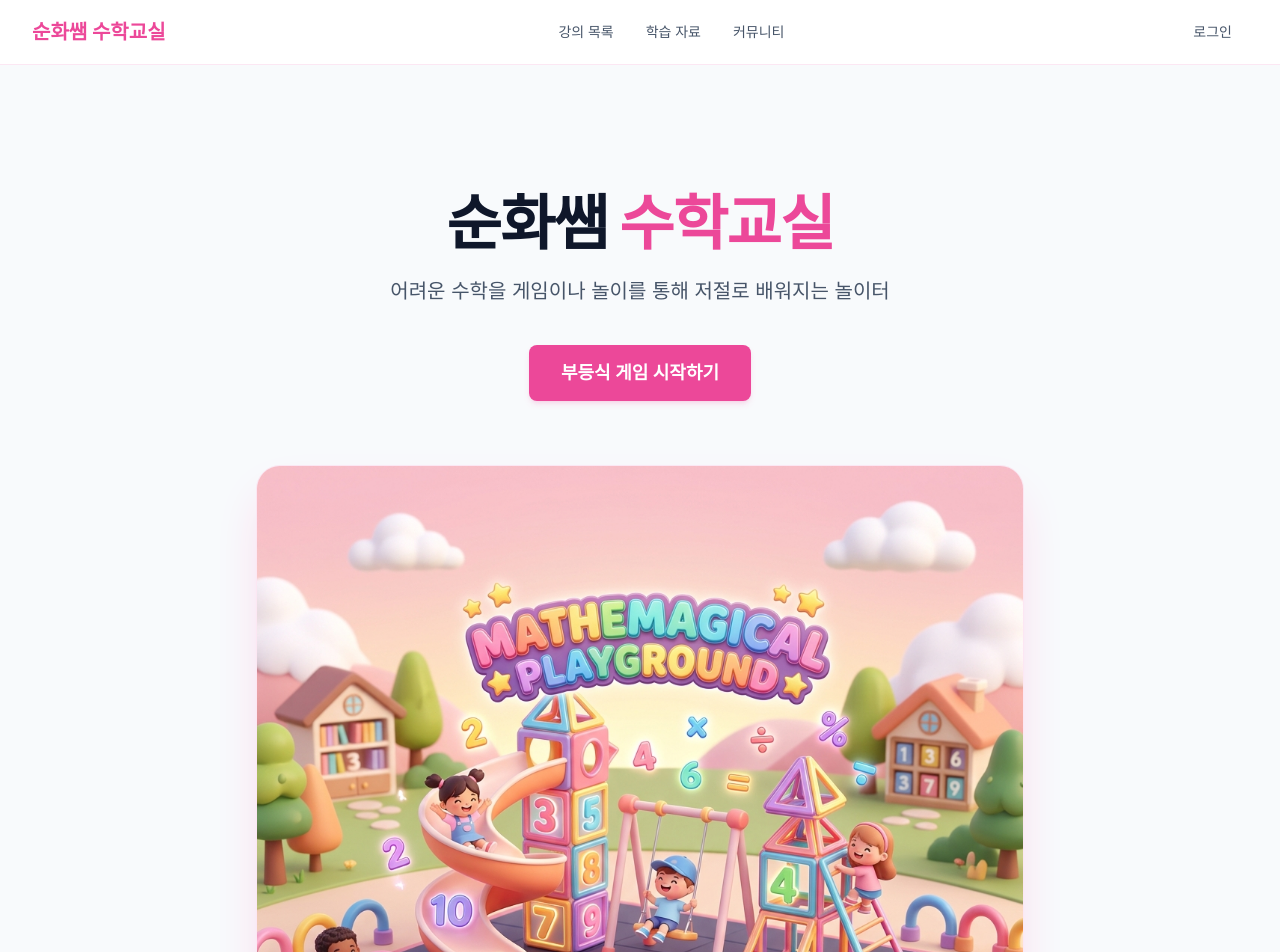
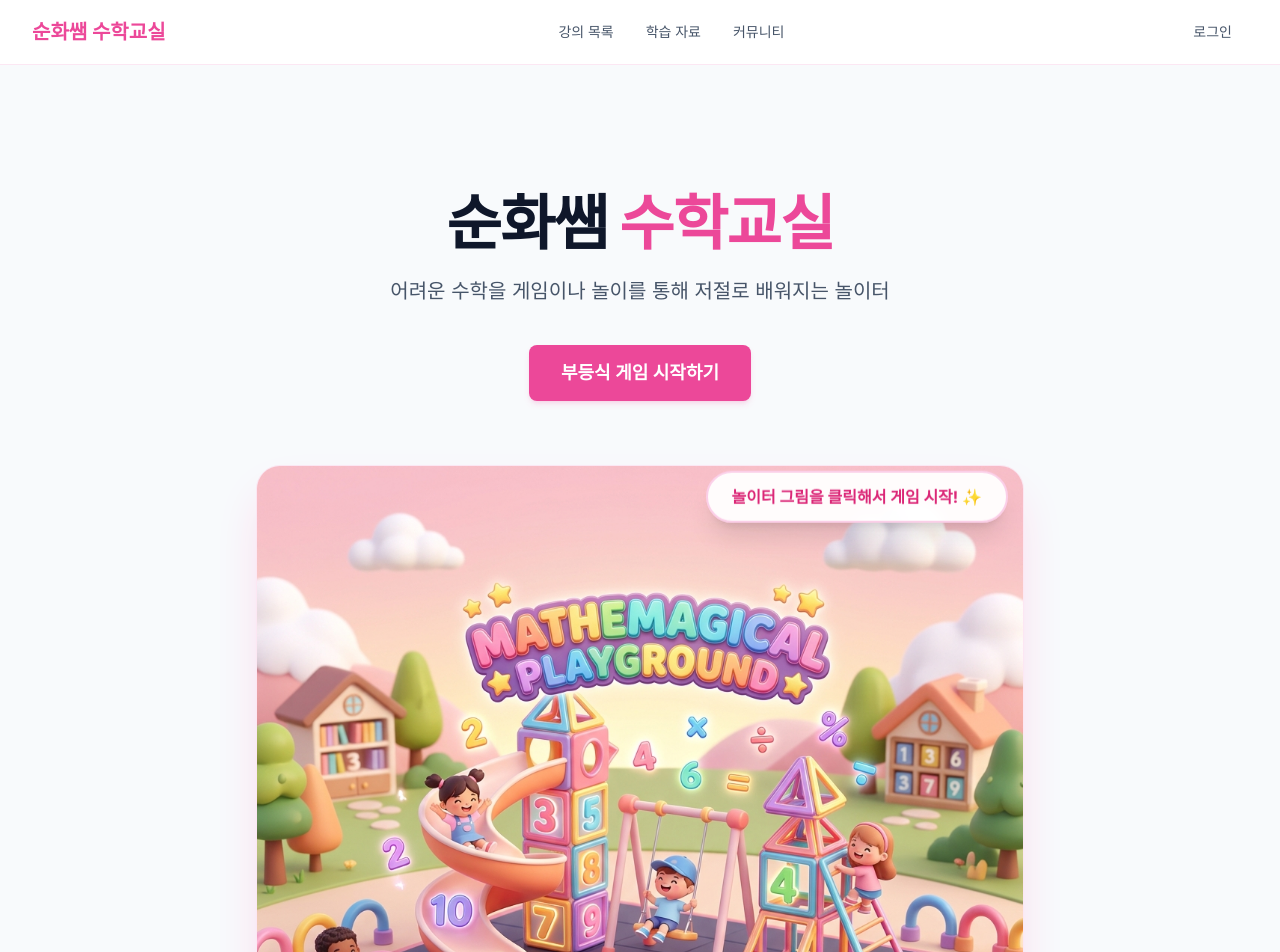
Before and after one commit to gnfkgnvm1-afk/sun, a Next.js app: page / in a window 1280 px wide. Shown: the top 952 px of the page. Built offline with nearby package versions, Linux system fonts and the light colour scheme.

Commit message:
style: 메인 그림(놀이터) 클릭 시 게임으로 연결되도록 설정

```diff
--- a/app/page.tsx
+++ b/app/page.tsx
@@ -28,16 +28,22 @@ export default function Home() {
         // 예시 3: <Testimonials /> (수강 후기)
       */}
       <div className="mt-16 w-full flex flex-col items-center">
-        <div className="w-full max-w-3xl rounded-3xl overflow-hidden shadow-2xl shadow-pink-200 border border-pink-100 flex items-center justify-center bg-pink-50">
+        <Link href="/game/inequality" className="w-full max-w-3xl block group cursor-pointer relative">
+          <div className="w-full rounded-3xl overflow-hidden shadow-2xl shadow-pink-200 border border-pink-100 flex items-center justify-center bg-pink-50">
+            {/* 그림 위쪽에 떠있는 귀여운 안내 문구 */}
+            <div className="absolute -top-6 -right-6 md:top-4 md:right-4 bg-white/95 backdrop-blur-sm px-6 py-3 rounded-full shadow-xl border-2 border-pink-200 text-pink-600 font-bold animate-bounce z-10 text-sm md:text-base">
+              놀이터 그림을 클릭해서 게임 시작! ✨
+            </div>
             <Image
               src="/hero.png"
               alt="귀여운 수학 놀이터"
               width={1024}
               height={1024}
-            className="w-full h-auto object-cover hover:scale-105 transition-transform duration-500"
+              className="w-full h-auto object-cover group-hover:scale-105 transition-transform duration-500"
               priority
             />
           </div>
+        </Link>
       </div>
 
     </div>
```
Lines whose indentation alone changed are shown as unchanged.
